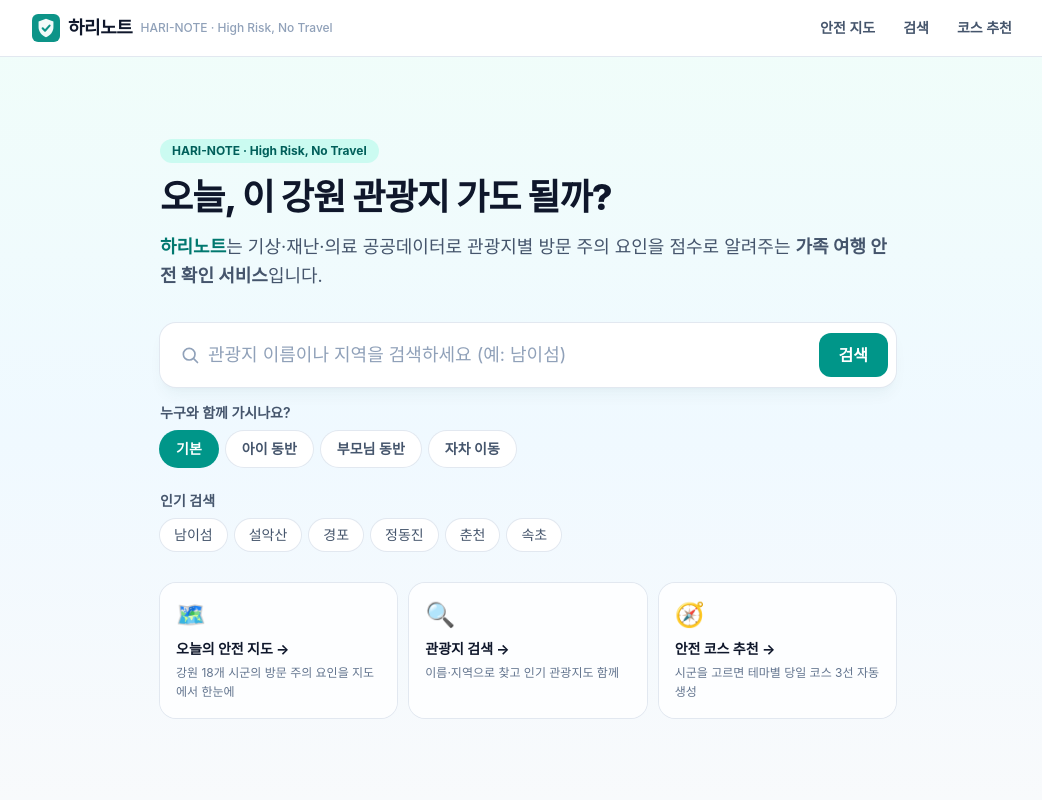
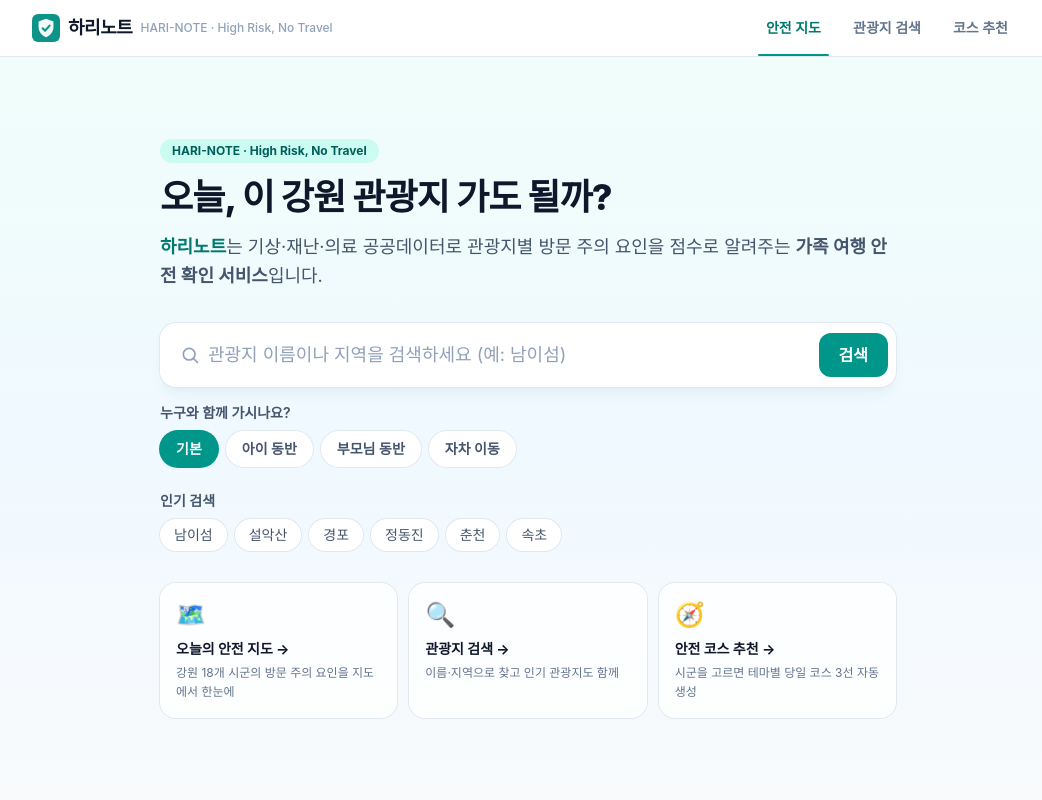
Before and after one commit to DH-Jeon/High-Risk-No-Travel, a Next.js app in the folder harinote/: page / in a window 1280 px wide. Shown: the top 800 px of the page, without its empty margins (112-1154 px from the left). Built offline with nearby package versions, Linux system fonts and the light colour scheme.

Commit message:
feat: 헤더 네비를 활성 탭 바로 개편

```diff
--- a/harinote/src/app/layout.tsx
+++ b/harinote/src/app/layout.tsx
@@ -1,6 +1,7 @@
 import type { Metadata } from "next";
 import Link from "next/link";
 import Logo from "@/components/Logo";
+import NavTabs from "@/components/NavTabs";
 import "./globals.css";
 
 export const metadata: Metadata = {
@@ -21,10 +22,10 @@ export default function RootLayout({
     <html lang="ko" className="h-full antialiased">
       <body className="flex min-h-full flex-col">
         <header className="sticky top-0 z-20 border-b border-slate-200 bg-white/90 backdrop-blur">
-          <div className="mx-auto flex h-14 max-w-5xl items-center justify-between px-4">
+          <div className="mx-auto flex h-14 max-w-5xl items-stretch justify-between px-4">
             <Link
               href="/"
-              className="flex items-center gap-2"
+              className="flex items-center gap-2 self-center"
               aria-label="하리노트 홈으로"
             >
               <Logo className="h-7 w-7" />
@@ -35,26 +36,7 @@ export default function RootLayout({
                 HARI-NOTE · High Risk, No Travel
               </span>
             </Link>
-            <nav aria-label="주요 메뉴" className="flex items-center gap-1">
-              <Link
-                href="/map"
-                className="rounded-full px-3 py-1.5 text-sm font-semibold text-slate-600 transition-colors hover:bg-teal-50 hover:text-teal-700"
-              >
-                안전 지도
-              </Link>
-              <Link
-                href="/places"
-                className="rounded-full px-3 py-1.5 text-sm font-semibold text-slate-600 transition-colors hover:bg-teal-50 hover:text-teal-700"
-              >
-                검색
-              </Link>
-              <Link
-                href="/courses"
-                className="rounded-full px-3 py-1.5 text-sm font-semibold text-slate-600 transition-colors hover:bg-teal-50 hover:text-teal-700"
-              >
-                코스 추천
-              </Link>
-            </nav>
+            <NavTabs />
           </div>
         </header>
 
--- /dev/null
+++ b/harinote/src/components/NavTabs.tsx
@@ -0,0 +1,42 @@
+"use client";
+
+import Link from "next/link";
+import { usePathname } from "next/navigation";
+import { activeTab, type TabKey } from "./nav-active";
+
+const TABS: { key: TabKey; href: string; label: string }[] = [
+  { key: "map", href: "/", label: "안전 지도" },
+  { key: "places", href: "/places", label: "관광지 검색" },
+  { key: "courses", href: "/courses", label: "코스 추천" },
+];
+
+/** 헤더 탭 바 — 현재 라우트의 탭에 teal 밑줄 표시 */
+export default function NavTabs() {
+  const active = activeTab(usePathname());
+
+  return (
+    <nav aria-label="주요 메뉴" className="flex h-full items-stretch">
+      {TABS.map((tab) => {
+        const isActive = active === tab.key;
+        return (
+          <Link
+            key={tab.key}
+            href={tab.href}
+            aria-current={isActive ? "page" : undefined}
+            className={`relative flex items-center px-3 text-sm font-semibold transition-colors sm:px-4 ${
+              isActive ? "text-teal-700" : "text-slate-500 hover:text-teal-700"
+            }`}
+          >
+            {tab.label}
+            <span
+              aria-hidden="true"
+              className={`absolute inset-x-2 bottom-0 h-0.5 rounded-full ${
+                isActive ? "bg-teal-600" : "bg-transparent"
+              }`}
+            />
+          </Link>
+        );
+      })}
+    </nav>
+  );
+}
--- /dev/null
+++ b/harinote/src/components/nav-active.ts
@@ -0,0 +1,9 @@
+/** 헤더 탭 활성 판정 — usePathname() 결과(쿼리 제외 경로)를 받는다 */
+export type TabKey = "map" | "places" | "courses";
+
+export function activeTab(pathname: string): TabKey | null {
+  if (pathname === "/" || pathname === "/map") return "map";
+  if (pathname === "/places" || pathname.startsWith("/places/")) return "places";
+  if (pathname === "/courses" || pathname.startsWith("/courses/")) return "courses";
+  return null;
+}
```
Also changed, not shown: 1 other file (tests, documents, lock files or other folders).
